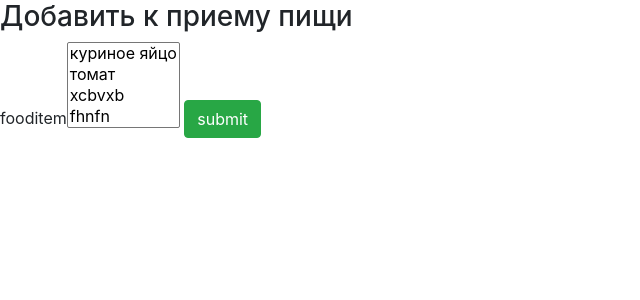
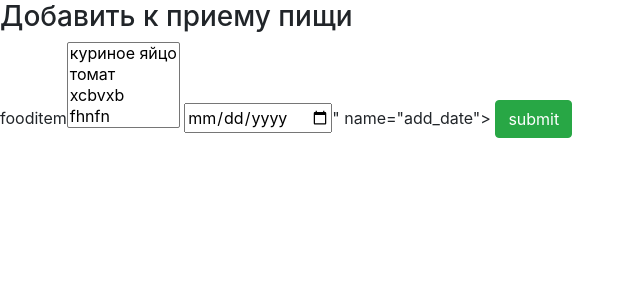
Before and after one commit to AlexeyDemidow/fitappDjangoProject, a Django app: page /calories_calc/user_calc/addFooditem_lunch/ in a window 1280 px wide. Shown: the part 56-356 px from the top of the page, without its empty margins (0-640 px from the left). Run offline with Django 4.2, Linux system fonts and the light colour scheme; a user stored in the database is signed in; data comes from the database, SQL or seed files in the repository; both versions use the stored data as it was after the commit; some libraries are stand-ins or nearby versions.

Commit message:
added datefield to fooditem model

```diff
--- a/django_fit_calories_app/templates/AddUserFoodItem.html
+++ b/django_fit_calories_app/templates/AddUserFoodItem.html
@@ -8,7 +8,7 @@
 
                 {{form.fooditem.name}}{{form.fooditem}}
 
-                <!--<input type="date" id="{{form.add_date}}" name="{{form.add_date.name}}">-->
+                <input type="date" id="{{form.add_date}}" name="{{form.add_date.name}}">
 
                 <div style="display: none">{{form.category.name}}{{form.category}}</div>
                 <input type="submit" class="btn btn-success" value="submit">
```
Also changed, not shown: django_fit_calories_app/db.sqlite3.
